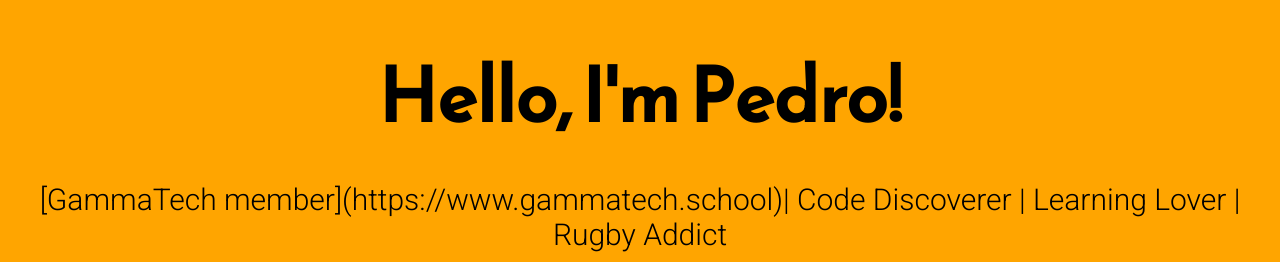
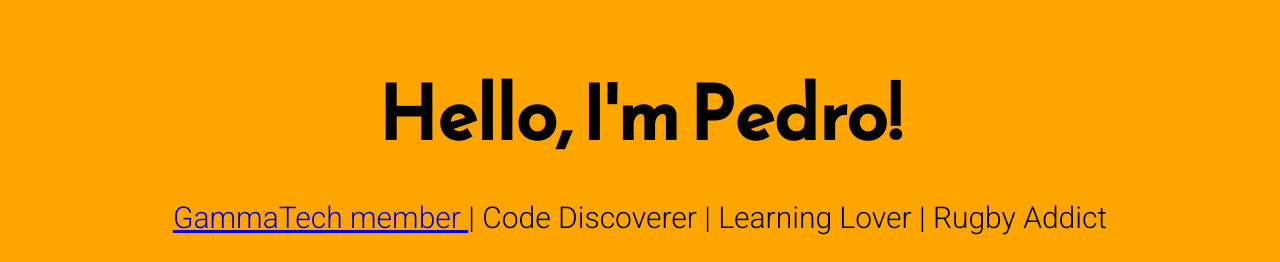
Before and after one commit to Pedromrv/pedro.github.io, a plain HTML site: page index.html in a window 1280 px wide. Shown: the part 140-402 px from the top of the page. Drawn offline with Linux system fonts and the light colour scheme.

Commit message:
Update index.html

```diff
--- a/index.html
+++ b/index.html
@@ -27,7 +27,7 @@
 <body>
 	<main>
 		<div class="intro">Hello, I'm Pedro!</div>
-		<div class="tagline"> [GammaTech member](https://www.gammatech.school)| Code Discoverer | Learning Lover | Rugby Addict</div>
+		<div class="tagline"> <a href="https://www.gammatech.school">GammaTech member </a>| Code Discoverer | Learning Lover | Rugby Addict</div>
 		<!--<div class="tagline"><a target="_blank"  href="https://www.omatech.com/">Omatech member</a> | <a target="_blank" href="https://www.codecademy.com/Ordepverde">Code Discoverer</a> | <a target="_blank" href="https://www.becode.org/">Learning Lover</a> | <a target="_blank" href="https://www.rugby-addict.com/en">Rugby Addict</a></div>-->
 		<!-- Find your icons from here - https://fontawesome.com/icons?d=gallery&s=brands -->
 		<div class="icons-social">
```
